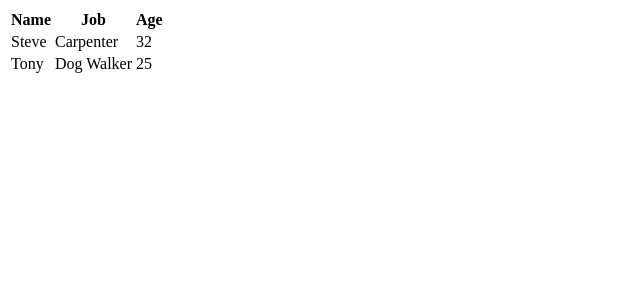
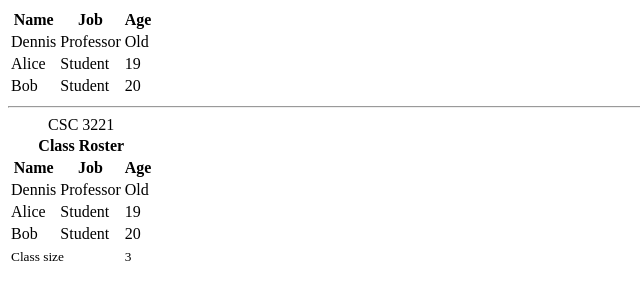
Before and after one commit to DennisVickers/SPU_CSC_3221_CODE, a plain HTML site: page HTML/Tables.html in a window 1280 px wide. Shown: the whole page, without its empty margins (0-640 px from the left). Drawn offline with Linux system fonts and the light colour scheme.

Commit message:
Reset code on GitHub

```diff
--- a/HTML/Tables.html
+++ b/HTML/Tables.html
@@ -2,12 +2,11 @@
 <html lang="en">
   <head>
     <meta charset="UTF-8" />
+    <meta http-equiv="X-UA-Compatible" content="ie=edge" />
     <meta name="viewport" content="width=device-width, initial-scale=1.0" />
-    <meta http-equiv="X-UA-Compatible" content="ie=edge" />
-    <title>HTML Tables</title>
+    <title>Tables</title>
   </head>
   <body>
-    <!-- Tables -->
     <table>
       <tr>
         <th>Name</th>
@@ -15,15 +14,57 @@
         <th>Age</th>
       </tr>
       <tr>
-        <td>Steve</td>
-        <td>Carpenter</td>
-        <td>32</td>
+        <td>Dennis</td>
+        <td>Professor</td>
+        <td>Old</td>
       </tr>
       <tr>
-        <td>Tony</td>
-        <td>Dog Walker</td>
-        <td>25</td>
+        <td>Alice</td>
+        <td>Student</td>
+        <td>19</td>
       </tr>
+      <tr>
+        <td>Bob</td>
+        <td>Student</td>
+        <td>20</td>
+      </tr>
+    </table>
+    <hr>
+    <table>
+      <caption>CSC 3221</caption>
+      <thead>
+          <tr>
+              <th colspan="3">Class Roster</th>
+          </tr>
+          <tr>
+            <th>Name</th>
+            <th>Job</th>
+            <th>Age</th>
+          </tr>
+          </thead>
+      <tbody>
+        <tr>
+          <td>Dennis</td>
+          <td>Professor</td>
+          <td>Old</td>
+        </tr>
+        <tr>
+          <td>Alice</td>
+          <td>Student</td>
+          <td>19</td>
+        </tr>
+        <tr>
+          <td>Bob</td>
+          <td>Student</td>
+          <td>20</td>
+        </tr>
+      </tbody>
+      <tfoot>
+        <tr>
+          <td colspan="2"><small>Class size</small></td>
+          <td><small>3</small></td>
+        </tr>
+      </tfoot>
     </table>
   </body>
 </html>
```
Also changed, not shown: HTML/Attributes.html (+11 -7 lines), HTML/Formatting.html (+11 -10 lines), HTML/Headings.html (+1 -0 lines), HTML/Images.html (+8 -12 lines), HTML/Lists.html (+14 -14 lines), HTML/Paragraphs.html (+7 -4 lines).
